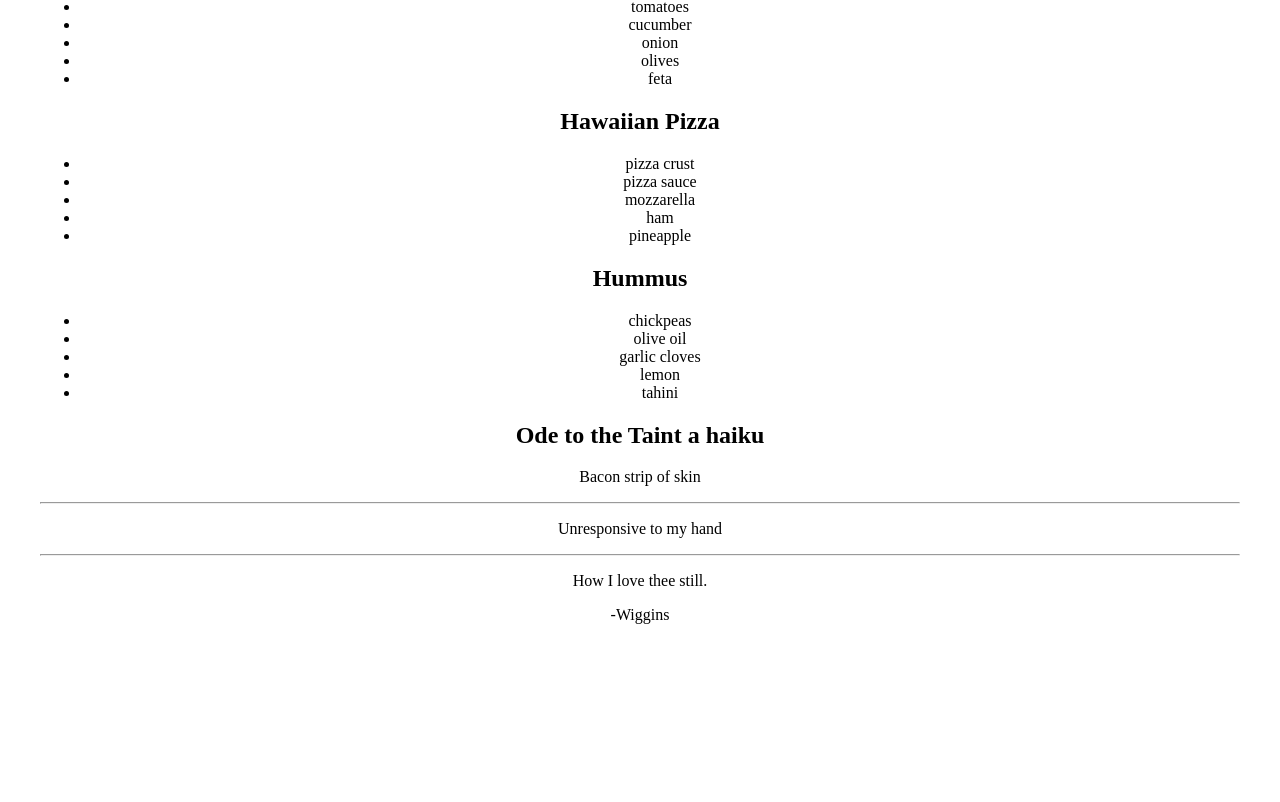
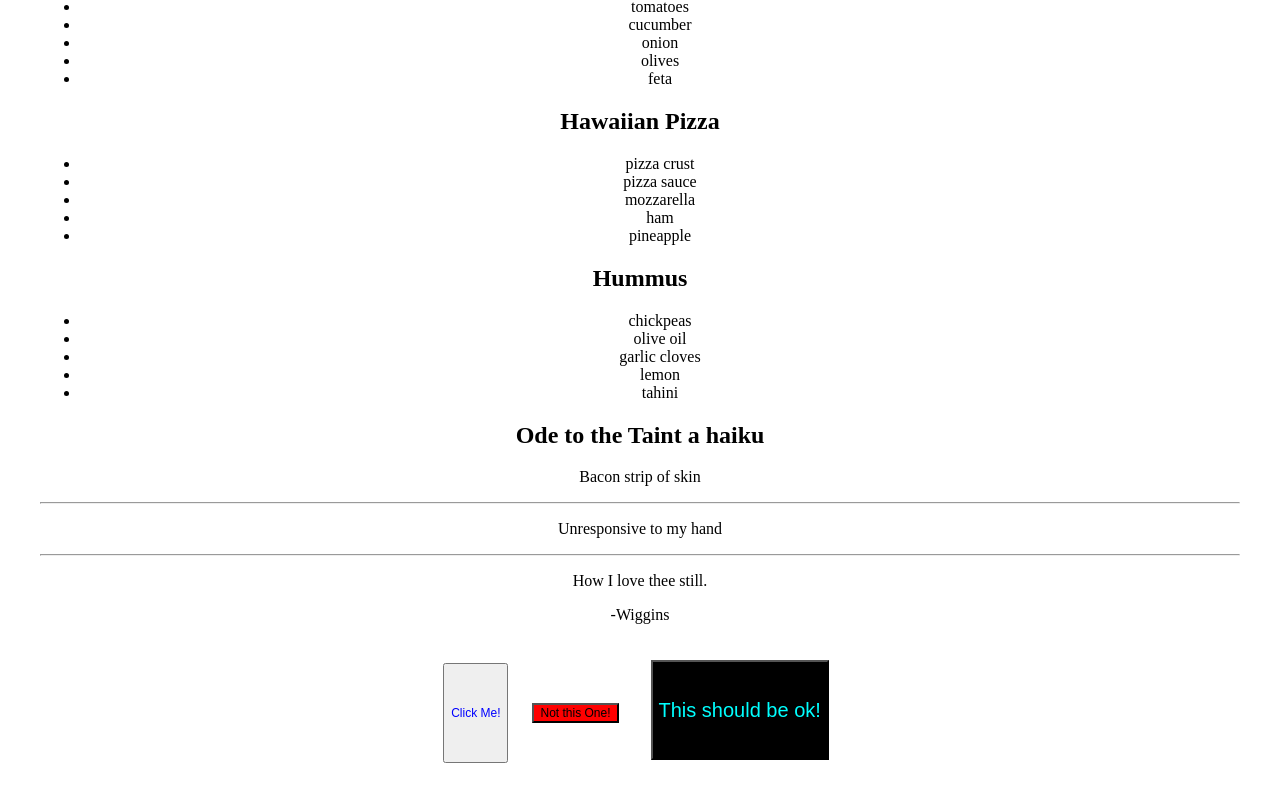
Before and after one commit to dielawn/my-first-react-app, a React (Vite) app: page / in a window 1280 px wide. Shown: the part 3469-4271 px from the top of the page. Before the commit the page ends 4149 px from the top, so only its background shows below. Built offline with nearby package versions, Linux system fonts and the light colour scheme.

Commit message:
passing props to a component

```diff
--- /dev/null
+++ b/src/Buttons.css
@@ -0,0 +1,6 @@
+.danger {
+    background-color: red;
+}
+.button {
+    height: 100px;
+}
--- /dev/null
+++ b/src/Buttons.jsx
@@ -0,0 +1,40 @@
+import './Buttons.css'
+
+ function Button({ text, color, fontSize, bgColor, className, handleClick }) {
+    const buttonStyle = {
+        color: color,
+        fontSize: fontSize + 'px',
+        backgroundColor: bgColor,
+    }
+    return (
+        <button
+            className={className}
+            style={buttonStyle}
+            onClick={() => handleClick('https://www.theodinproject.com')}
+        >
+                {text}
+        </button>
+    )
+}
+const handleButtonClick = (url) => {
+    window.open(url, '_blank')
+}
+Button.defaultProps = {
+    text: "Click Me!",
+    color:"blue",
+    fontSize: 12,
+    backgroundColor: "light-blue",
+    className: 'button',
+    handleClick: handleButtonClick,
+}
+
+export function Buttons() {
+
+    return (
+        <div>
+            <Button handleClick={ () => handleButtonClick('https://www.google.com')} />
+            <Button className="danger" text="Not this One!" color="black" fontSize={12} />
+            <Button handleClick={() => handleButtonClick('https://www.example.com')} text="This should be ok!" color="aqua" bgColor="black" fontSize={20} />
+        </div>
+    )
+}
--- a/src/main.jsx
+++ b/src/main.jsx
@@ -11,6 +11,7 @@ import { Animals } from './Animals.jsx'
 import { CreateList } from './Arrays.jsx'
 import { ArrayFilter } from './FilterArray.jsx'
 import { Poem } from './Poem.jsx'
+import { Buttons } from './Buttons.jsx'
 
 ReactDOM.createRoot(document.getElementById('root')).render(
   <React.StrictMode>
@@ -24,5 +25,6 @@ ReactDOM.createRoot(document.getElementById('root')).render(
 <CreateList />
 <ArrayFilter />
 <Poem />
+<Buttons />
   </React.StrictMode>,
 )
```
